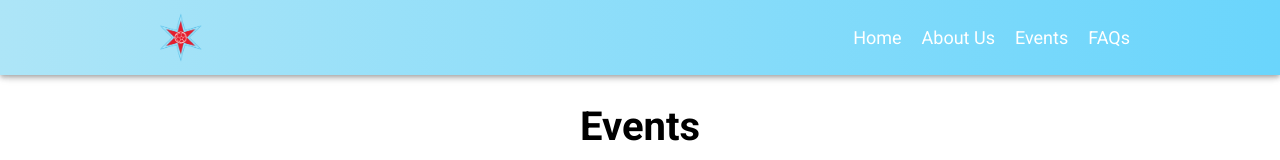
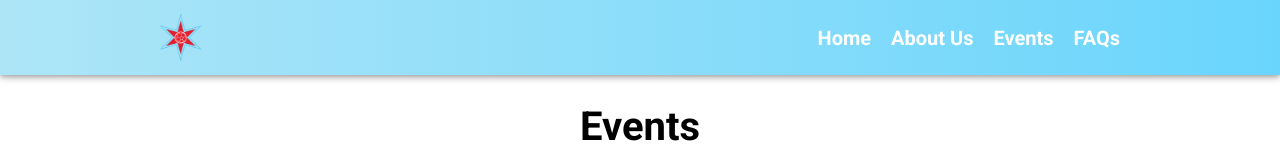
Before and after one commit to thearod5/neighborhood-soccer, a React (Create React App) app: page /events in a window 1280 px wide. Shown: the top 160 px of the page. Built offline with nearby package versions, Linux system fonts and the light colour scheme; no server answers.

Commit message:
Adding loading to events page and adding theming to mobile menu

```diff
--- a/src/components/MobileMenu.tsx
+++ b/src/components/MobileMenu.tsx
@@ -37,9 +37,7 @@ const MobileMenu: React.FC<MobileMenuProps> = ({ open, onClose }) => {
                 onClose();
               }}
             >
-              <Typography variant="body1" style={{ fontWeight: "bold" }}>
-                {link["title"]}
-              </Typography>
+              <Typography variant="body1">{link["title"]}</Typography>
             </MenuItem>
           ))}
         </div>
--- a/src/components/NavBar.tsx
+++ b/src/components/NavBar.tsx
@@ -81,20 +81,14 @@ const NavBar = () => {
               }}
             >
               {NavData["pages"].map((link) => (
-                <div
-                  key={link["link"]}
+                <Typography
+                  variant="h6"
+                  onClick={() => navigate(link["link"])}
+                  style={{ fontWeight: "bold", paddingRight: 20 }}
                   className="nav-link"
-                  onClick={() => navigate(link["link"])}
-                  style={{
-                    display: "flex",
-                    flexDirection: "column",
-                    justifyContent: "center",
-                    fontSize: 18,
-                    padding: "10px",
-                  }}
                 >
                   {link["title"]}
-                </div>
+                </Typography>
               ))}
             </div>
           )}
--- a/src/styles/theme.ts
+++ b/src/styles/theme.ts
@@ -32,6 +32,9 @@ const commonTheme = {
 export const lightMode = createTheme({
   ...commonTheme,
   palette: {
+    secondary: {
+      main: chicagoRed,
+    },
     mode: "light",
     background: {
       default: "white",
--- a/src/views/Events.tsx
+++ b/src/views/Events.tsx
@@ -1,17 +1,36 @@
-import { Typography } from "@mui/material";
+import { CircularProgress, Typography } from "@mui/material";
 import { useEffect, useState } from "react";
-import { MeetupEvent, getEvents } from "../api/event";
+import { getEvents, MeetupEvent } from "../api/event";
 import EventCard from "../components/EventCard";
-import { useConstants } from "../context/constants";
 
 const EventsPage = () => {
-  const constants = useConstants();
   const [events, setEvents] = useState<MeetupEvent[]>([]);
-  const isMobile = constants.isMobile;
+  const [loading, setLoading] = useState(true);
 
   useEffect(() => {
-    getEvents().then((data) => setEvents(data));
+    setLoading(true);
+    getEvents()
+      .then((data) => {
+        setEvents(data);
+        setLoading(false);
+      })
+      .catch((e) => setLoading(false));
   }, []);
+
+  if (loading) {
+    return (
+      <div
+        style={{
+          display: "flex",
+          flexDirection: "row",
+          justifyContent: "center",
+          padding: 100,
+        }}
+      >
+        <CircularProgress color="secondary" />
+      </div>
+    );
+  }
 
   return (
     <div
--- a/src/views/FAQ.tsx
+++ b/src/views/FAQ.tsx
@@ -10,10 +10,9 @@ interface FAQItem {
 }
 
 const config = {
-  // animate: true,
-  // arrowIcon: "V",
-  // tabFocus: true
+  animate: true,
 };
+
 const FAQ = () => {
   const items: FAQItem[] = FAQData["questions"];
   const data = {
```
